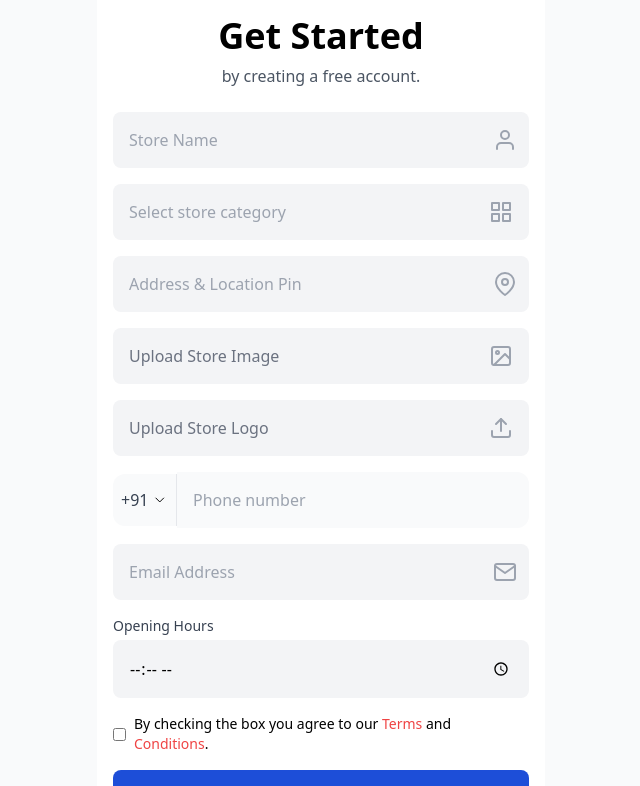
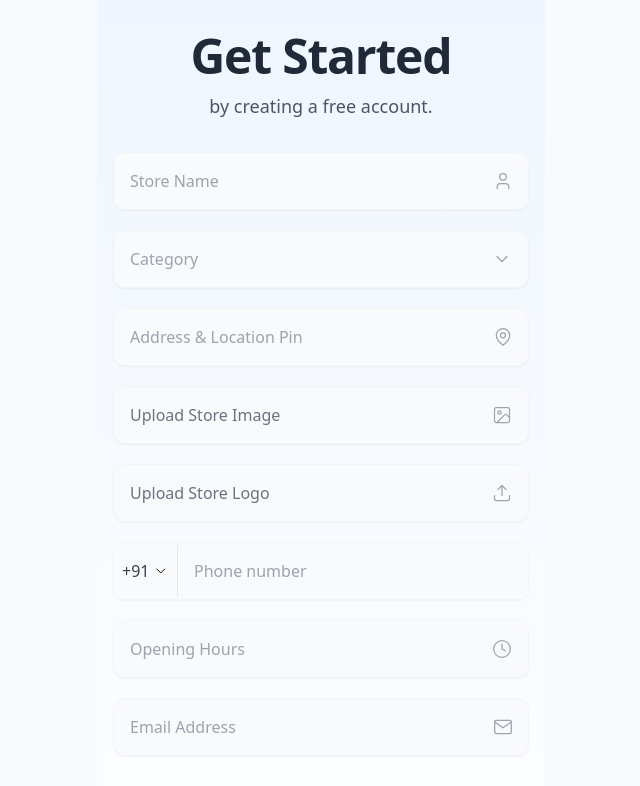
Before and after one commit to DevxD98/Owner-s-page, a React (Vite) app: page /create-account in a window 1280 px wide. Shown: the top 786 px of the page, without its empty margins (319-959 px from the left). Built offline with nearby package versions, Linux system fonts and the light colour scheme.

Commit message:
👤 CreateAccountPage.jsx: synced dropdown styles with StoreInformationPage

```diff
--- a/src/pages/CreateAccountPage.jsx
+++ b/src/pages/CreateAccountPage.jsx
@@ -3,6 +3,7 @@ import { useNavigate } from 'react-router-dom';
 import { useApp } from '../contexts/AppContext';
 import PhoneInput from '../components/inputs/PhoneInput';
 import { validateEmail } from '../utils/emailValidation';
+import { Clock, Calendar, User, MapPin, Image, Upload, ChevronDown } from 'lucide-react';
 
 const CreateAccountPage = () => {
   const navigate = useNavigate();
@@ -21,6 +22,7 @@ const CreateAccountPage = () => {
   });
 
   const [showCategoryDropdown, setShowCategoryDropdown] = useState(false);
+  const [showTimeInput, setShowTimeInput] = useState(false);
 
   // Available store categories
   const categories = [
@@ -39,9 +41,24 @@ const CreateAccountPage = () => {
   ];
 
   const [emailError, setEmailError] = useState('');
-
   const [storeImagePreview, setStoreImagePreview] = useState(null);
   const [storeLogoPreview, setStoreLogoPreview] = useState(null);
+
+  // Format time string for display
+  const formatTimeDisplay = (timeString) => {
+    if (!timeString) return '';
+
+    try {
+      const [hours, minutes] = timeString.split(':');
+      const hour = parseInt(hours, 10);
+      const minute = minutes;
+      const period = hour >= 12 ? 'PM' : 'AM';
+      const displayHour = hour % 12 || 12;
+      return `${displayHour}:${minute} ${period}`;
+    } catch (e) {
+      return timeString;
+    }
+  };
 
   const handleInputChange = (e) => {
     const { name, value, type, checked } = e.target;
@@ -108,14 +125,10 @@ const CreateAccountPage = () => {
 
     // Handle image files if needed
     if (formData.storeImage && setStoreImage) {
-      // In a real app, you would upload the image to a server
-      // and then set the URL in the context
       setStoreImage(storeImagePreview);
     }
 
     if (formData.storeLogo && setStoreLogo) {
-      // In a real app, you would upload the logo to a server
-      // and then set the URL in the context
       setStoreLogo(storeLogoPreview);
     }
 
@@ -124,59 +137,59 @@ const CreateAccountPage = () => {
   };
 
   return (
-    <div className="flex flex-col items-center w-full bg-white min-h-screen p-4">
-      <div className="w-full max-w-md mx-auto">
-        <div className="text-center mb-6">
-          <h1 className="text-4xl font-bold mb-2">Get Started</h1>
-          <p className="text-gray-600">by creating a free account.</p>
+    <div className="flex flex-col items-center w-full bg-gradient-to-b from-blue-50 to-white min-h-screen p-4">
+      <div className="w-full max-w-md mx-auto my-4">
+        <div className="text-center mb-8">
+          <h1 className="text-5xl font-bold mb-3 text-gray-800 tracking-tight">Get Started</h1>
+          <p className="text-gray-600 text-lg">by creating a free account.</p>
         </div>
 
-        <form onSubmit={handleSubmit} className="space-y-4">
+        <form onSubmit={handleSubmit} className="space-y-5">
           {/* Store Name */}
-          <div className="relative">
+          <div className="relative bg-gray-50 rounded-xl shadow-sm overflow-hidden transition-all duration-300 hover:shadow-md">
             <input
               type="text"
               name="storeName"
               value={formData.storeName}
               onChange={handleInputChange}
               placeholder="Store Name"
-              className="w-full p-4 bg-gray-100 rounded-lg pl-4 pr-10"
+              className="w-full p-4 bg-transparent rounded-xl pl-4 pr-12 focus:outline-none focus:ring-2 focus:ring-blue-300 border border-gray-100"
               required
             />
-            <div className="absolute right-3 top-1/2 transform -translate-y-1/2 text-gray-400">
-              <svg xmlns="http://www.w3.org/2000/svg" width="24" height="24" viewBox="0 0 24 24" fill="none" stroke="currentColor" strokeWidth="2" strokeLinecap="round" strokeLinejoin="round">
-                <path d="M20 21v-2a4 4 0 0 0-4-4H8a4 4 0 0 0-4 4v2"></path>
-                <circle cx="12" cy="7" r="4"></circle>
-              </svg>
+            <div className="absolute right-4 top-1/2 transform -translate-y-1/2 text-gray-400 pointer-events-none">
+              <User size={20} strokeWidth={1.5} />
             </div>
           </div>
 
           {/* Category Dropdown */}
-          <div className="relative">
+          <div className="relative bg-gray-50 rounded-xl shadow-sm transition-all duration-300 hover:shadow-md">
             <div
-              className="w-full p-4 bg-gray-100 rounded-lg flex justify-between items-center cursor-pointer"
+              className="w-full p-4 bg-transparent rounded-xl flex justify-between items-center cursor-pointer border border-gray-100"
               onClick={() => setShowCategoryDropdown(!showCategoryDropdown)}
             >
-              <span className={formData.category ? 'text-black' : 'text-gray-400'}>
-                {formData.category || 'Select store category'}
+              <span className={formData.category ? 'text-gray-800' : 'text-gray-400'}>
+                {formData.category || 'Category'}
               </span>
               <div className="text-gray-400">
-                <svg xmlns="http://www.w3.org/2000/svg" width="24" height="24" viewBox="0 0 24 24" fill="none" stroke="currentColor" strokeWidth="2" strokeLinecap="round" strokeLinejoin="round">
-                  <rect x="3" y="3" width="7" height="7"></rect>
-                  <rect x="14" y="3" width="7" height="7"></rect>
-                  <rect x="14" y="14" width="7" height="7"></rect>
-                  <rect x="3" y="14" width="7" height="7"></rect>
-                </svg>
+                <ChevronDown size={20} strokeWidth={1.5} />
               </div>
             </div>
 
-            {/* Category Dropdown Menu */}
+            {/* Category Dropdown Menu - Positioned directly below the input field */}
             {showCategoryDropdown && (
-              <div className="absolute z-10 mt-1 w-full bg-white border border-gray-200 rounded-lg shadow-lg max-h-60 overflow-auto">
+              <>
+                <div
+                  className="fixed inset-0 z-40 bg-transparent"
+                  onClick={() => setShowCategoryDropdown(false)}
+                />
+                <div
+                  className="absolute z-50 mt-1 left-0 right-0 bg-white border border-gray-200 rounded-xl shadow-lg max-h-60 overflow-auto"
+                  onClick={(e) => e.stopPropagation()}
+                >
                   {categories.map((category) => (
                     <div
                       key={category}
-                    className="p-3 hover:bg-gray-100 cursor-pointer"
+                      className="p-3 hover:bg-blue-50 cursor-pointer transition-colors duration-200"
                       onClick={() => {
                         setFormData({
                           ...formData,
@@ -189,30 +202,28 @@ const CreateAccountPage = () => {
                     </div>
                   ))}
                 </div>
+              </>
             )}
           </div>
 
           {/* Address & Location */}
-          <div className="relative">
+          <div className="relative bg-gray-50 rounded-xl shadow-sm overflow-hidden transition-all duration-300 hover:shadow-md">
             <input
               type="text"
               name="address"
               value={formData.address}
               onChange={handleInputChange}
               placeholder="Address & Location Pin"
-              className="w-full p-4 bg-gray-100 rounded-lg pl-4 pr-10"
+              className="w-full p-4 bg-transparent rounded-xl pl-4 pr-12 focus:outline-none focus:ring-2 focus:ring-blue-300 border border-gray-100"
               required
             />
-            <div className="absolute right-3 top-1/2 transform -translate-y-1/2 text-gray-400">
-              <svg xmlns="http://www.w3.org/2000/svg" width="24" height="24" viewBox="0 0 24 24" fill="none" stroke="currentColor" strokeWidth="2" strokeLinecap="round" strokeLinejoin="round">
-                <path d="M21 10c0 7-9 13-9 13s-9-6-9-13a9 9 0 0 1 18 0z"></path>
-                <circle cx="12" cy="10" r="3"></circle>
-              </svg>
+            <div className="absolute right-4 top-1/2 transform -translate-y-1/2 text-gray-400 pointer-events-none">
+              <MapPin size={20} strokeWidth={1.5} />
             </div>
           </div>
 
           {/* Upload Store Image */}
-          <div className="relative">
+          <div className="relative bg-gray-50 rounded-xl shadow-sm overflow-hidden transition-all duration-300 hover:shadow-md">
             <input
               type="file"
               id="storeImage"
@@ -222,21 +233,22 @@ const CreateAccountPage = () => {
             />
             <label
               htmlFor="storeImage"
-              className="w-full p-4 bg-gray-100 rounded-lg flex justify-between items-center cursor-pointer"
+              className="w-full p-4 bg-transparent rounded-xl flex justify-between items-center cursor-pointer border border-gray-100"
             >
               <span className="text-gray-500">{formData.storeImage ? formData.storeImage.name : 'Upload Store Image'}</span>
               <div className="text-gray-400">
-                <svg xmlns="http://www.w3.org/2000/svg" width="24" height="24" viewBox="0 0 24 24" fill="none" stroke="currentColor" strokeWidth="2" strokeLinecap="round" strokeLinejoin="round">
-                  <rect x="3" y="3" width="18" height="18" rx="2" ry="2"></rect>
-                  <circle cx="8.5" cy="8.5" r="1.5"></circle>
-                  <polyline points="21 15 16 10 5 21"></polyline>
-                </svg>
+                <Image size={20} strokeWidth={1.5} />
               </div>
             </label>
+            {storeImagePreview && (
+              <div className="mt-2 p-2">
+                <img src={storeImagePreview} alt="Store Preview" className="h-20 object-cover rounded-lg" />
+              </div>
+            )}
           </div>
 
           {/* Upload Store Logo */}
-          <div className="relative">
+          <div className="relative bg-gray-50 rounded-xl shadow-sm overflow-hidden transition-all duration-300 hover:shadow-md">
             <input
               type="file"
               id="storeLogo"
@@ -246,84 +258,101 @@ const CreateAccountPage = () => {
             />
             <label
               htmlFor="storeLogo"
-              className="w-full p-4 bg-gray-100 rounded-lg flex justify-between items-center cursor-pointer"
+              className="w-full p-4 bg-transparent rounded-xl flex justify-between items-center cursor-pointer border border-gray-100"
             >
               <span className="text-gray-500">{formData.storeLogo ? formData.storeLogo.name : 'Upload Store Logo'}</span>
               <div className="text-gray-400">
-                <svg xmlns="http://www.w3.org/2000/svg" width="24" height="24" viewBox="0 0 24 24" fill="none" stroke="currentColor" strokeWidth="2" strokeLinecap="round" strokeLinejoin="round">
-                  <path d="M21 15v4a2 2 0 0 1-2 2H5a2 2 0 0 1-2-2v-4"></path>
-                  <polyline points="17 8 12 3 7 8"></polyline>
-                  <line x1="12" y1="3" x2="12" y2="15"></line>
-                </svg>
+                <Upload size={20} strokeWidth={1.5} />
               </div>
             </label>
+            {storeLogoPreview && (
+              <div className="mt-2 p-2">
+                <img src={storeLogoPreview} alt="Logo Preview" className="h-16 w-16 object-cover rounded-full mx-auto border-2 border-gray-200" />
+              </div>
+            )}
           </div>
 
           {/* Phone Number */}
-          <div className="relative">
+          <div className="relative bg-gray-50 rounded-xl shadow-sm overflow-hidden transition-all duration-300 hover:shadow-md">
             <PhoneInput
               value={formData.phoneNumber}
               onChange={(value) => setFormData({...formData, phoneNumber: value})}
               placeholder="Phone number"
               required
+              className="border border-gray-100"
             />
           </div>
 
+          {/* Opening Hours */}
+          <div className="relative bg-gray-50 rounded-xl shadow-sm overflow-hidden transition-all duration-300 hover:shadow-md">
+            {showTimeInput ? (
+              <input
+                type="time"
+                name="openingHours"
+                value={formData.openingHours}
+                onChange={handleInputChange}
+                onBlur={() => setShowTimeInput(false)}
+                className="w-full p-4 bg-transparent rounded-xl pl-4 pr-12 focus:outline-none focus:ring-2 focus:ring-blue-300 border border-gray-100"
+                required
+                autoFocus
+              />
+            ) : (
+              <div
+                className="w-full p-4 bg-transparent rounded-xl flex justify-between items-center cursor-pointer border border-gray-100"
+                onClick={() => setShowTimeInput(true)}
+              >
+                <span className={formData.openingHours ? 'text-gray-800' : 'text-gray-400'}>
+                  {formData.openingHours ? formatTimeDisplay(formData.openingHours) : 'Opening Hours'}
+                </span>
+                <div className="text-gray-400">
+                  <Clock size={20} strokeWidth={1.5} />
+                </div>
+              </div>
+            )}
+          </div>
+
           {/* Email Address */}
-          <div className="relative">
+          <div className="relative bg-gray-50 rounded-xl shadow-sm overflow-hidden transition-all duration-300 hover:shadow-md">
             <input
               type="email"
               name="email"
               value={formData.email}
               onChange={handleInputChange}
               placeholder="Email Address"
-              className={`w-full p-4 bg-gray-100 rounded-lg pl-4 pr-10 ${emailError ? 'border border-red-500' : ''}`}
+              className={`w-full p-4 bg-transparent rounded-xl pl-4 pr-12 focus:outline-none focus:ring-2 ${emailError ? 'focus:ring-red-300 border-red-200' : 'focus:ring-blue-300 border border-gray-100'}`}
               required
             />
-            <div className="absolute right-3 top-1/2 transform -translate-y-1/2 text-gray-400">
-              <svg xmlns="http://www.w3.org/2000/svg" width="24" height="24" viewBox="0 0 24 24" fill="none" stroke="currentColor" strokeWidth="2" strokeLinecap="round" strokeLinejoin="round">
+            <div className="absolute right-4 top-1/2 transform -translate-y-1/2 text-gray-400 pointer-events-none">
+              <svg xmlns="http://www.w3.org/2000/svg" width="20" height="20" viewBox="0 0 24 24" fill="none" stroke="currentColor" strokeWidth="1.5" strokeLinecap="round" strokeLinejoin="round">
                 <path d="M4 4h16c1.1 0 2 .9 2 2v12c0 1.1-.9 2-2 2H4c-1.1 0-2-.9-2-2V6c0-1.1.9-2 2-2z"></path>
                 <polyline points="22,6 12,13 2,6"></polyline>
               </svg>
             </div>
-            {emailError && <p className="text-red-500 text-sm mt-1">{emailError}</p>}
-          </div>
-
-          {/* Opening Hours */}
-          <div className="relative">
-            <label className="block text-sm font-medium text-gray-700 mb-1">Opening Hours</label>
-            <input
-              type="time"
-              name="openingHours"
-              value={formData.openingHours}
-              onChange={handleInputChange}
-              className="w-full p-4 bg-gray-100 rounded-lg"
-              required
-            />
+            {emailError && <p className="text-red-500 text-sm mt-1 px-2">{emailError}</p>}
           </div>
 
           {/* Terms and Conditions */}
-          <div className="flex items-center">
+          <div className="flex items-center py-2">
             <input
               type="checkbox"
               id="terms"
               name="agreeToTerms"
               checked={formData.agreeToTerms}
               onChange={handleInputChange}
-              className="mr-2"
+              className="w-5 h-5 rounded text-blue-600 focus:ring-blue-500 mr-3"
               required
             />
-            <label htmlFor="terms" className="text-sm">
+            <label htmlFor="terms" className="text-sm text-gray-700">
               By checking the box you agree to our{' '}
-              <span className="text-red-500">Terms</span> and{' '}
-              <span className="text-red-500">Conditions</span>.
+              <a href="#" className="text-red-500 font-medium">Terms</a> and{' '}
+              <a href="#" className="text-red-500 font-medium">Conditions</a>.
             </label>
           </div>
 
           {/* Next Button */}
           <button
             type="submit"
-            className="w-full bg-blue-700 text-white py-4 rounded-lg font-medium text-lg flex items-center justify-center"
+            className="w-full bg-blue-600 text-white py-4 rounded-xl font-medium text-lg flex items-center justify-center shadow-md transition-all duration-300 hover:bg-blue-700 hover:shadow-lg mt-4"
           >
             Next
             <svg xmlns="http://www.w3.org/2000/svg" width="24" height="24" viewBox="0 0 24 24" fill="none" stroke="currentColor" strokeWidth="2" strokeLinecap="round" strokeLinejoin="round" className="ml-2">
@@ -333,10 +362,10 @@ const CreateAccountPage = () => {
         </form>
 
         {/* Login Link */}
-        <div className="text-center mt-6">
-          <p>
+        <div className="text-center mt-8 mb-4">
+          <p className="text-gray-600">
             Already a member?{' '}
-            <span className="font-bold cursor-pointer" onClick={() => navigate('/login')}>Log In</span>
+            <span className="font-bold text-blue-600 cursor-pointer" onClick={() => navigate('/login')}>Log In</span>
           </p>
         </div>
       </div>
```
Lines whose indentation alone changed are shown as unchanged.
